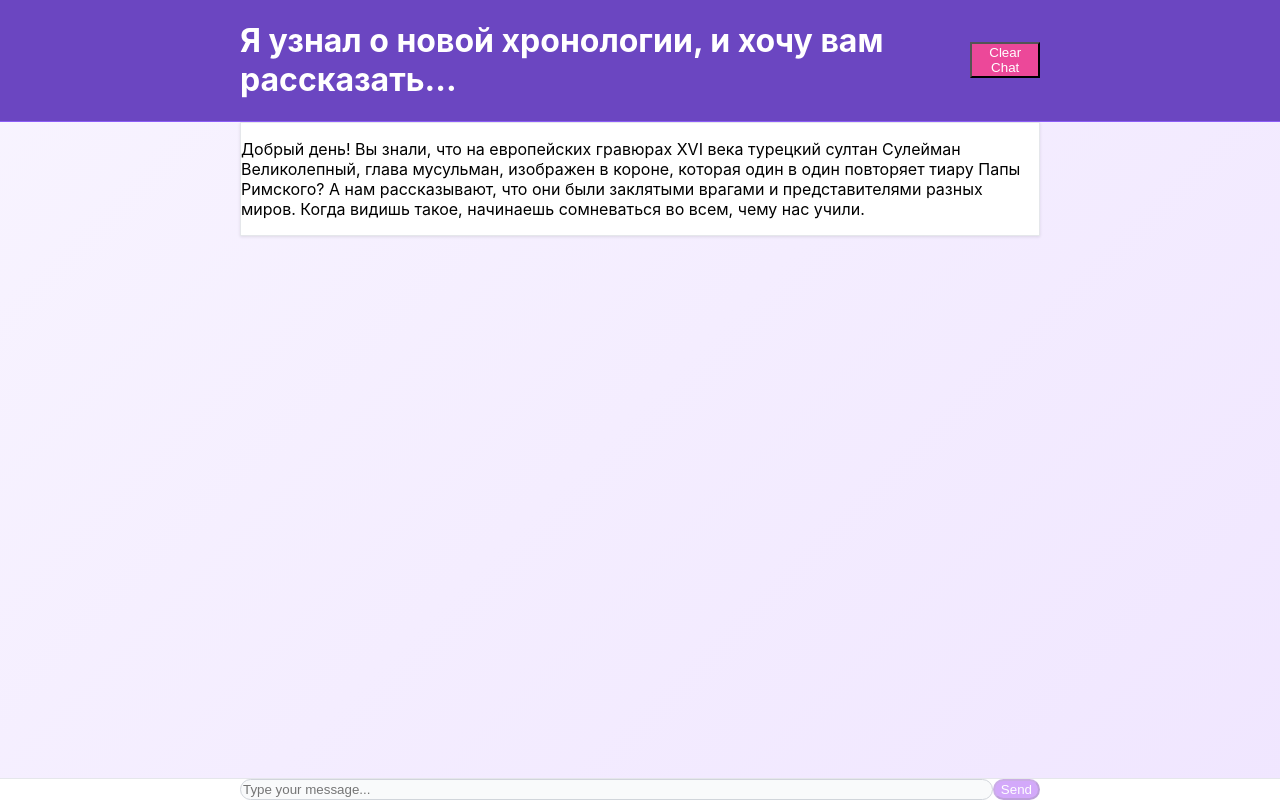
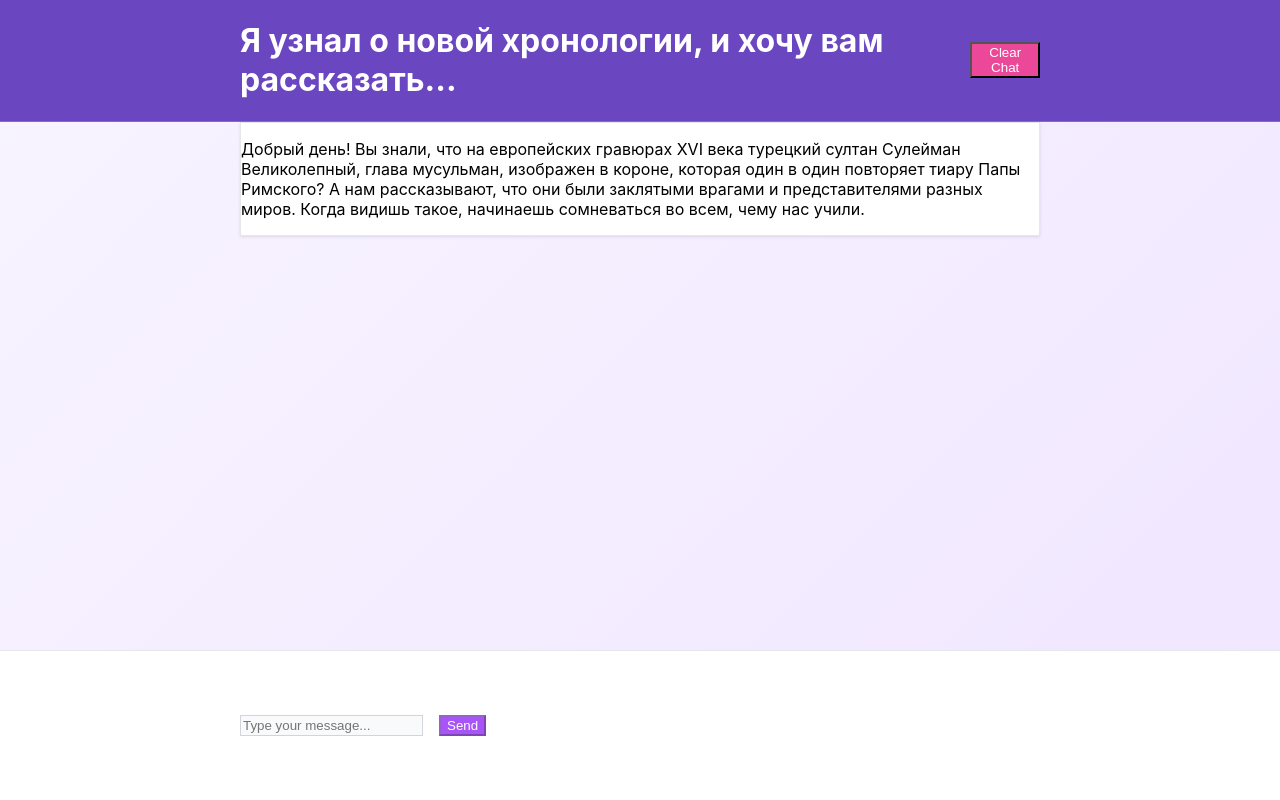
Before and after one commit to sannysanoff/new_chrono_adept, a Next.js app: page / in a window 1280 px wide. Built offline with nearby package versions, Linux system fonts and the light colour scheme.

Commit message:
fix: Replace Tailwind classes with direct inline styles.

```diff
--- a/components/ChatInterface.tsx
+++ b/components/ChatInterface.tsx
@@ -183,16 +183,26 @@ export default function ChatInterface({}: ChatInterfaceProps) {
         </div>
       </div>
 
-      <div style={{ backgroundColor: '#ffffff', borderTop: '1px solid #e5e7eb' }} className="py-16 px-12">
+      <div style={{ backgroundColor: '#ffffff', borderTop: '1px solid #e5e7eb', paddingTop: '64px', paddingBottom: '64px', paddingLeft: '48px', paddingRight: '48px' }}>
         <div className="mx-auto" style={{ maxWidth: '800px' }}>
-          <form onSubmit={handleSubmit} className="flex space-x-4">
+          <form onSubmit={handleSubmit} style={{ display: 'flex', gap: '16px' }}>
             <input
               ref={inputRef}
               type="text"
               value={input}
               onChange={(e) => setInput(e.target.value)}
               placeholder="Type your message..."
-              className="flex-1 px-4 py-4 rounded-full focus:outline-none disabled:opacity-50"
+              style={{
+                flex: 1,
+                paddingLeft: '16px',
+                paddingRight: '16px',
+                paddingTop: '16px',
+                paddingBottom: '16px',
+                borderRadius: '9999px',
+                outline: 'none',
+                border: '1px solid #d1d5db',
+                backgroundColor: '#f9fafb'
+              }}
               style={{
                 border: '1px solid #d1d5db',
                 backgroundColor: '#f9fafb',
@@ -205,7 +215,18 @@ export default function ChatInterface({}: ChatInterfaceProps) {
             <button
               type="submit"
               disabled={isLoading || !input.trim()}
-              className="px-8 py-4 rounded-full transition-colors disabled:opacity-50 disabled:cursor-not-allowed"
+              style={{
+                paddingLeft: '32px',
+                paddingRight: '32px',
+                paddingTop: '16px',
+                paddingBottom: '16px',
+                borderRadius: '9999px',
+                backgroundColor: '#a855f7',
+                color: '#ffffff',
+                border: 'none',
+                cursor: 'pointer',
+                transition: 'background-color 0.2s'
+              }}
               style={{ backgroundColor: '#a855f7', color: '#ffffff' }}
               onMouseEnter={(e) => !e.currentTarget.disabled && (e.currentTarget.style.backgroundColor = '#9333ea')}
               onMouseLeave={(e) => !e.currentTarget.disabled && (e.currentTarget.style.backgroundColor = '#a855f7')}
```
